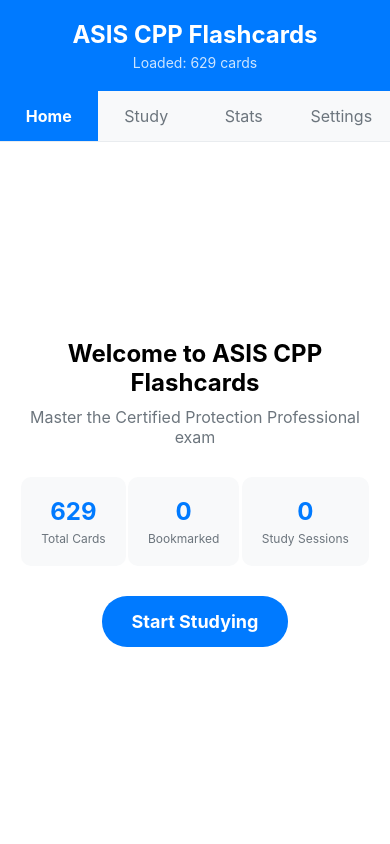
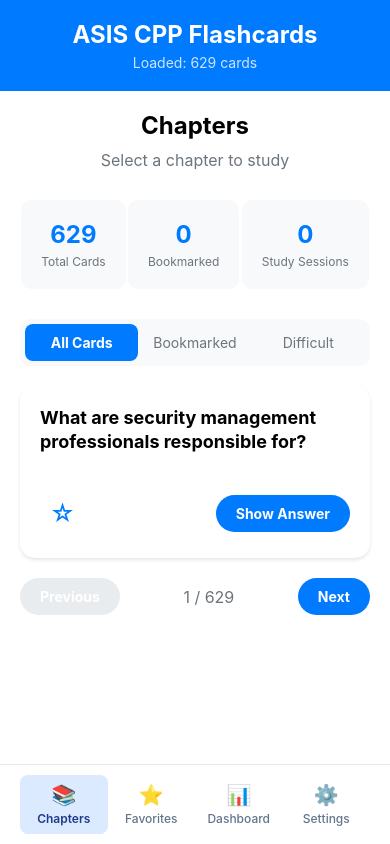
Before and after one commit to Shahabgeravesh/CPP_React, a React Native app: screen / in a window 390 px wide. Built offline with nearby package versions, Linux system fonts and the light colour scheme.

Commit message:
Update navigation: 4 bottom tabs (Chapters, Favorites, Dashboard, Settings) and remove start studying button

```diff
--- a/App.tsx
+++ b/App.tsx
@@ -41,7 +41,7 @@
 }
 
 const App: React.FC = () => {
-  const [currentView, setCurrentView] = useState<"home" | "study" | "stats" | "settings">("home");
+  const [currentView, setCurrentView] = useState<"chapters" | "favorites" | "dashboard" | "settings">("chapters");
   const [flashcards, setFlashcards] = useState<Flashcard[]>(flashcardsData.flashcards || []);
   const [currentCardIndex, setCurrentCardIndex] = useState(0);
   const [showAnswer, setShowAnswer] = useState(false);
@@ -113,40 +113,12 @@
         <Text style={styles.headerSubtitle}>Loaded: {flashcards.length} cards</Text>
       </View>
 
-      {/* Navigation Tabs */}
-      <View style={styles.navTabs}>
-        <TouchableOpacity
-          style={[styles.navTab, currentView === 'home' && styles.activeTab]}
-          onPress={() => setCurrentView('home')}
-        >
-          <Text style={[styles.navText, currentView === 'home' && styles.activeText]}>Home</Text>
-        </TouchableOpacity>
-        <TouchableOpacity
-          style={[styles.navTab, currentView === 'study' && styles.activeTab]}
-          onPress={() => setCurrentView('study')}
-        >
-          <Text style={[styles.navText, currentView === 'study' && styles.activeText]}>Study</Text>
-        </TouchableOpacity>
-        <TouchableOpacity
-          style={[styles.navTab, currentView === 'stats' && styles.activeTab]}
-          onPress={() => setCurrentView('stats')}
-        >
-          <Text style={[styles.navText, currentView === 'stats' && styles.activeText]}>Stats</Text>
-        </TouchableOpacity>
-        <TouchableOpacity
-          style={[styles.navTab, currentView === 'settings' && styles.activeTab]}
-          onPress={() => setCurrentView('settings')}
-        >
-          <Text style={[styles.navText, currentView === 'settings' && styles.activeText]}>Settings</Text>
-        </TouchableOpacity>
-      </View>
-
       {/* Content Area */}
       <View style={styles.content}>
-        {currentView === 'home' && (
-          <View style={styles.homeView}>
-            <Text style={styles.sectionTitle}>Welcome to ASIS CPP Flashcards</Text>
-            <Text style={styles.sectionSubtitle}>Master the Certified Protection Professional exam</Text>
+        {currentView === 'chapters' && (
+          <View style={styles.chaptersView}>
+            <Text style={styles.sectionTitle}>Chapters</Text>
+            <Text style={styles.sectionSubtitle}>Select a chapter to study</Text>
 
             <View style={styles.statsGrid}>
               <View style={styles.statCard}>
@@ -163,17 +135,6 @@
               </View>
             </View>
 
-            <TouchableOpacity
-              style={styles.startButton}
-              onPress={() => setCurrentView('study')}
-            >
-              <Text style={styles.startButtonText}>Start Studying</Text>
-            </TouchableOpacity>
-          </View>
-        )}
-
-        {currentView === 'study' && (
-          <View style={styles.studyView}>
             {/* Study Mode Selector */}
             <View style={styles.studyModeSelector}>
               <TouchableOpacity
@@ -295,15 +256,43 @@
                         : 'No cards available'}
                     </Text>
                   </View>
-    </View>
-  );
+                </View>
+              );
             })()}
           </View>
         )}
 
-        {currentView === 'stats' && (
-          <View style={styles.statsView}>
-            <Text style={styles.sectionTitle}>Study Statistics</Text>
+        {currentView === 'favorites' && (
+          <View style={styles.favoritesView}>
+            <Text style={styles.sectionTitle}>Favorites</Text>
+            <Text style={styles.sectionSubtitle}>Your bookmarked cards</Text>
+
+            {(() => {
+              const bookmarkedCards = flashcards.filter(card => card.isBookmarked);
+              return bookmarkedCards.length > 0 ? (
+                <FlatList
+                  data={bookmarkedCards}
+                  keyExtractor={(item) => item.id}
+                  renderItem={({ item }) => (
+                    <View style={styles.favoriteCard}>
+                      <Text style={styles.favoriteQuestion}>{item.question}</Text>
+                      <Text style={styles.favoriteAnswer}>{item.answer}</Text>
+                    </View>
+                  )}
+                />
+              ) : (
+                <View style={styles.emptyState}>
+                  <Text style={styles.emptyStateText}>No bookmarked cards yet</Text>
+                  <Text style={styles.emptyStateSubtext}>Bookmark cards while studying to see them here</Text>
+                </View>
+              );
+            })()}
+          </View>
+        )}
+
+        {currentView === 'dashboard' && (
+          <View style={styles.dashboardView}>
+            <Text style={styles.sectionTitle}>Dashboard</Text>
 
             <View style={styles.statsContainer}>
               <View style={styles.statItem}>
@@ -369,6 +358,9 @@
           </View>
         )}
       </View>
+
+      {/* Bottom Navigation */}
+      <Navigation currentView={currentView} onNavigate={setCurrentView} />
     </SafeAreaView>
   );
 };
@@ -394,36 +386,13 @@
     opacity: 0.8,
     marginTop: 5,
   },
-  navTabs: {
-    flexDirection: 'row',
-    backgroundColor: '#f8f9fa',
-    borderBottomWidth: 1,
-    borderBottomColor: '#e9ecef',
-  },
-  navTab: {
-    flex: 1,
-    paddingVertical: 15,
-    alignItems: 'center',
-  },
-  activeTab: {
-    backgroundColor: '#007AFF',
-  },
-  navText: {
-    fontSize: 16,
-    color: '#6c757d',
-  },
-  activeText: {
-    color: 'white',
-    fontWeight: 'bold',
-  },
   content: {
     flex: 1,
     padding: 20,
+    paddingBottom: 80, // Add padding for bottom navigation
   },
-  homeView: {
+  chaptersView: {
     flex: 1,
-    alignItems: 'center',
-    justifyContent: 'center',
   },
   sectionTitle: {
     fontSize: 24,
@@ -459,20 +428,6 @@
     fontSize: 12,
     color: '#6c757d',
     marginTop: 5,
-  },
-  startButton: {
-    backgroundColor: '#007AFF',
-    paddingHorizontal: 30,
-    paddingVertical: 15,
-    borderRadius: 25,
-  },
-  startButtonText: {
-    color: 'white',
-    fontSize: 18,
-    fontWeight: 'bold',
-  },
-  studyView: {
-    flex: 1,
   },
   studyModeSelector: {
     flexDirection: 'row',
@@ -585,7 +540,48 @@
     fontSize: 16,
     color: '#6c757d',
   },
-  statsView: {
+  favoritesView: {
+    flex: 1,
+  },
+  emptyState: {
+    flex: 1,
+    alignItems: 'center',
+    justifyContent: 'center',
+  },
+  emptyStateText: {
+    fontSize: 18,
+    fontWeight: 'bold',
+    marginBottom: 10,
+  },
+  emptyStateSubtext: {
+    fontSize: 14,
+    color: '#6c757d',
+  },
+  favoriteCard: {
+    backgroundColor: 'white',
+    borderRadius: 10,
+    padding: 15,
+    marginBottom: 10,
+    shadowColor: '#000',
+    shadowOffset: {
+      width: 0,
+      height: 1,
+    },
+    shadowOpacity: 0.1,
+    shadowRadius: 2,
+    elevation: 2,
+  },
+  favoriteQuestion: {
+    fontSize: 16,
+    fontWeight: 'bold',
+    marginBottom: 8,
+  },
+  favoriteAnswer: {
+    fontSize: 14,
+    color: '#6c757d',
+    lineHeight: 20,
+  },
+  dashboardView: {
     flex: 1,
   },
   statsContainer: {
--- a/components/Navigation.tsx
+++ b/components/Navigation.tsx
@@ -3,14 +3,14 @@
 
 interface NavigationProps {
   currentView: string;
-  onNavigate: (view: 'home' | 'study' | 'stats' | 'settings') => void;
+  onNavigate: (view: 'chapters' | 'favorites' | 'dashboard' | 'settings') => void;
 }
 
 const Navigation: React.FC<NavigationProps> = ({ currentView, onNavigate }) => {
   const navItems = [
-    { id: 'home', label: 'Home', icon: '🏠' },
-    { id: 'study', label: 'Study', icon: '📚' },
-    { id: 'stats', label: 'Stats', icon: '📊' },
+    { id: 'chapters', label: 'Chapters', icon: '📚' },
+    { id: 'favorites', label: 'Favorites', icon: '⭐' },
+    { id: 'dashboard', label: 'Dashboard', icon: '📊' },
     { id: 'settings', label: 'Settings', icon: '⚙️' },
   ];
 
@@ -46,6 +46,10 @@
     borderTopColor: '#e2e8f0',
     paddingVertical: 10,
     paddingHorizontal: 20,
+    position: 'absolute',
+    bottom: 0,
+    left: 0,
+    right: 0,
   },
   navItem: {
     flex: 1,
```
Also changed, not shown: fix-json-complete.js (added, +43 -0 lines), fix-json-final.js (added, +33 -0 lines), fix-json.js (added, +32 -0 lines), test-json.js (added, +10 -0 lines).
